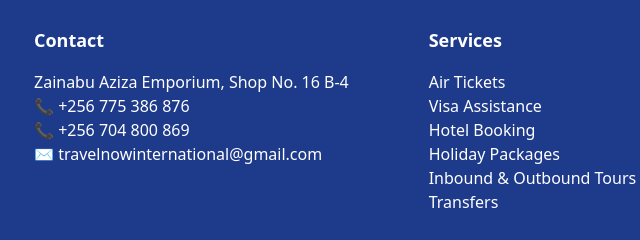
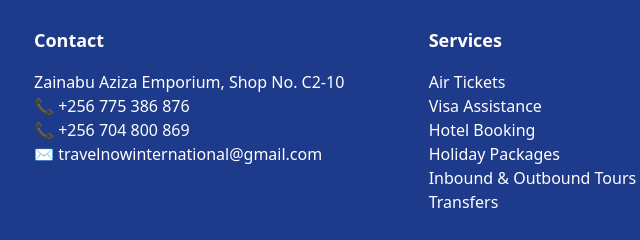
Before and after one commit to travel-now-intl/site, a plain HTML site: page index.html in a window 1280 px wide. Shown: the part 1634-1874 px from the top of the page, 30-670 px from the left. Drawn offline with nearby package versions, Linux system fonts and the light colour scheme.

Commit message:
update shop number

```diff
--- a/index.html
+++ b/index.html
@@ -105,7 +105,7 @@
       <!-- Contact Info -->
       <div>
         <h3 class="font-bold text-lg mb-4">Contact</h3>
-        <p>Zainabu Aziza Emporium, Shop No. 16 B-4</p>
+        <p>Zainabu Aziza Emporium, Shop No. C2-10</p>
         <p>📞 +256 775 386 876</p>
         <p>📞 +256 704 800 869</p>
         <p>✉ travelnowinternational@gmail.com</p>
```
